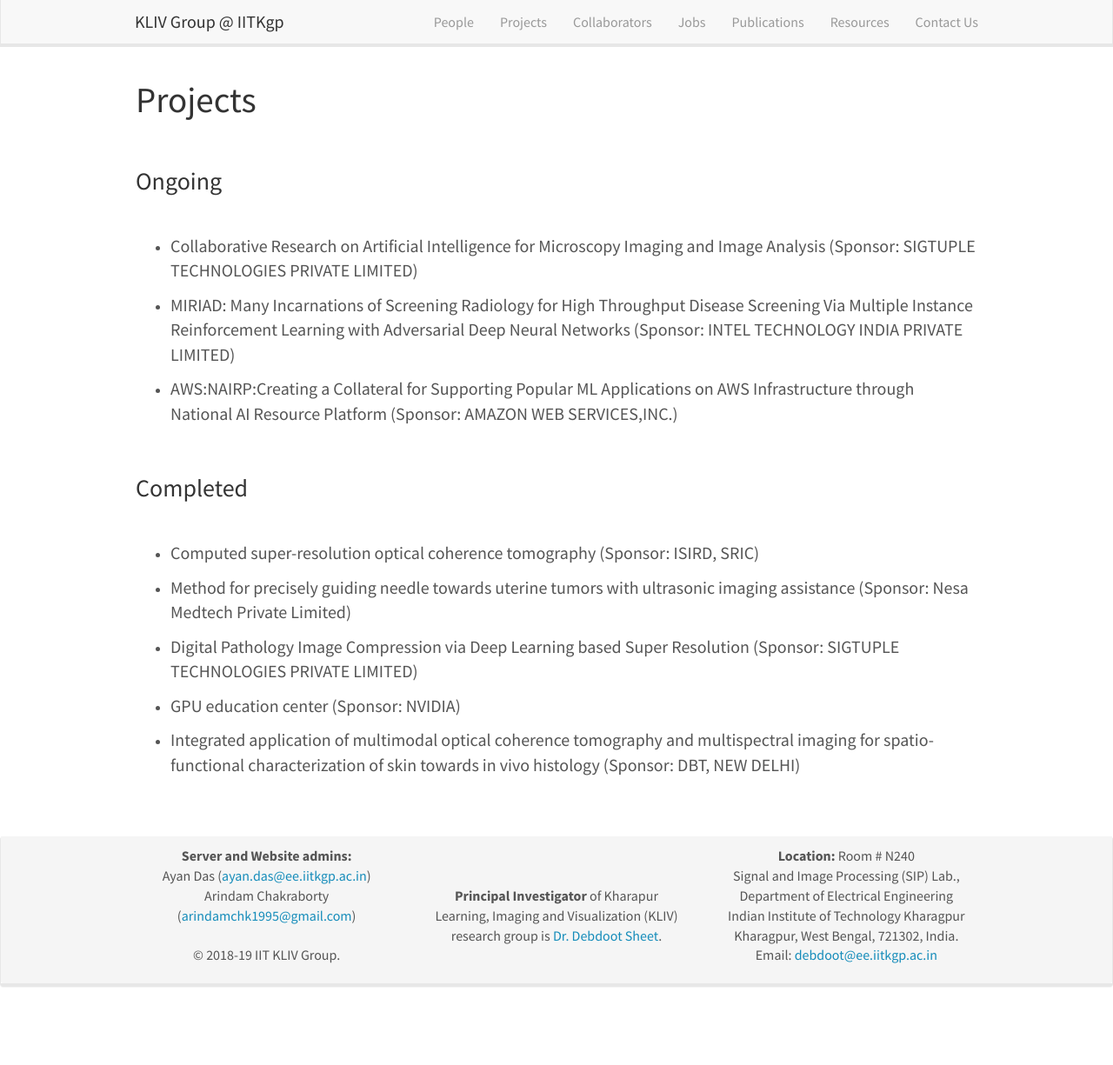
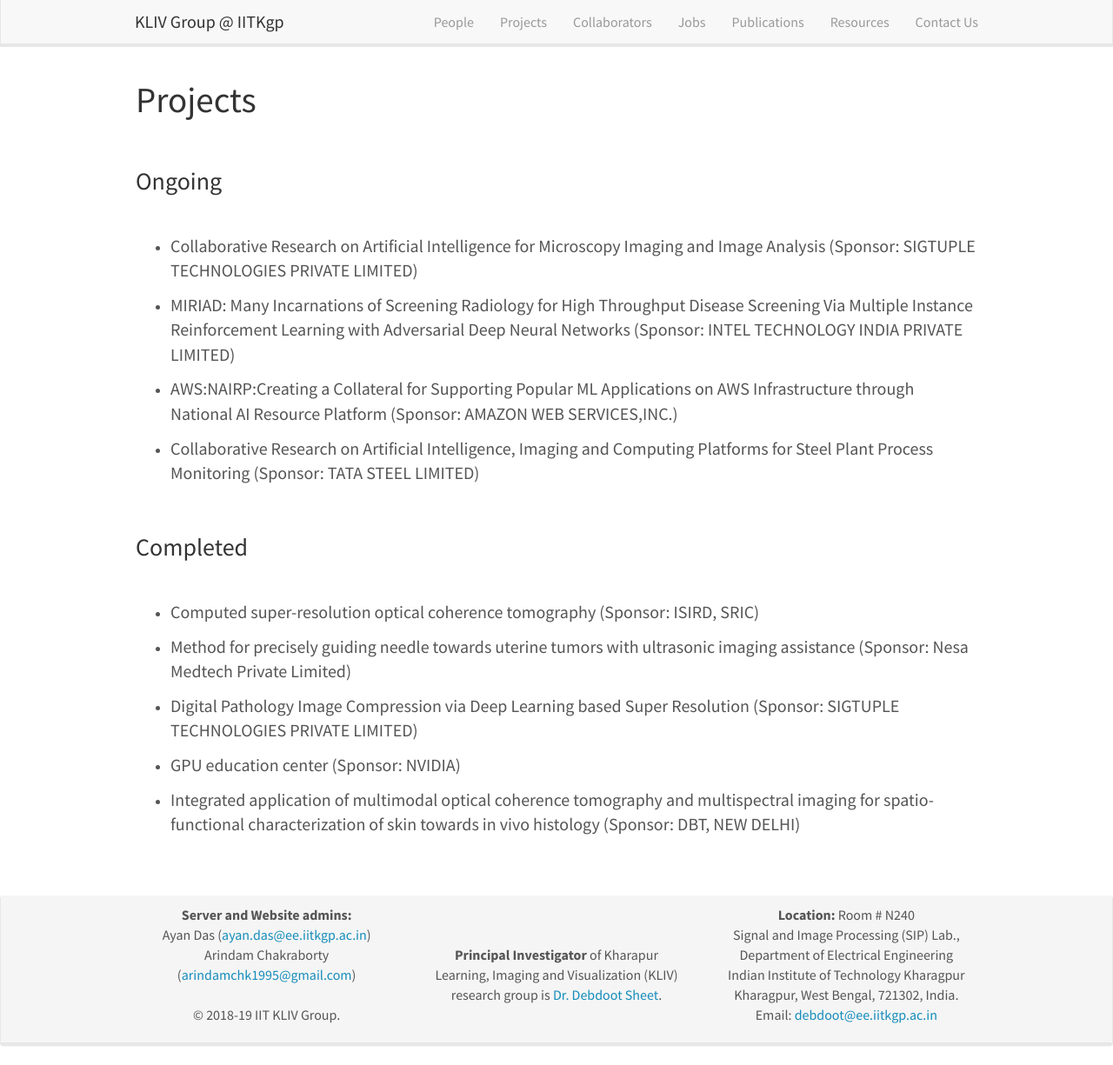
Before and after one commit to iitkliv/iitkliv.github.io, a Jekyll site: the page built from _pages/projects.md, in a window 1280 px wide and 1225 px high. Shown: the whole window at 87% size. Built offline with Jekyll 4.4.1, drawn with Linux system fonts in a browser that asks for light colours; nearby versions of some CDN libraries.

Commit message:
tata steel project add

```diff
--- a/_data/projects.yml
+++ b/_data/projects.yml
@@ -29,3 +29,7 @@
 - name: "Integrated application of multimodal optical coherence tomography and multispectral imaging for spatio-functional characterization of skin towards in vivo histology"
   sponsor: "DBT, NEW DELHI"
   status: completed
+
+- name: "Collaborative Research on Artificial Intelligence, Imaging and Computing Platforms for Steel Plant Process Monitoring "
+  sponsor: "TATA STEEL LIMITED"
+  status: ongoing
```
